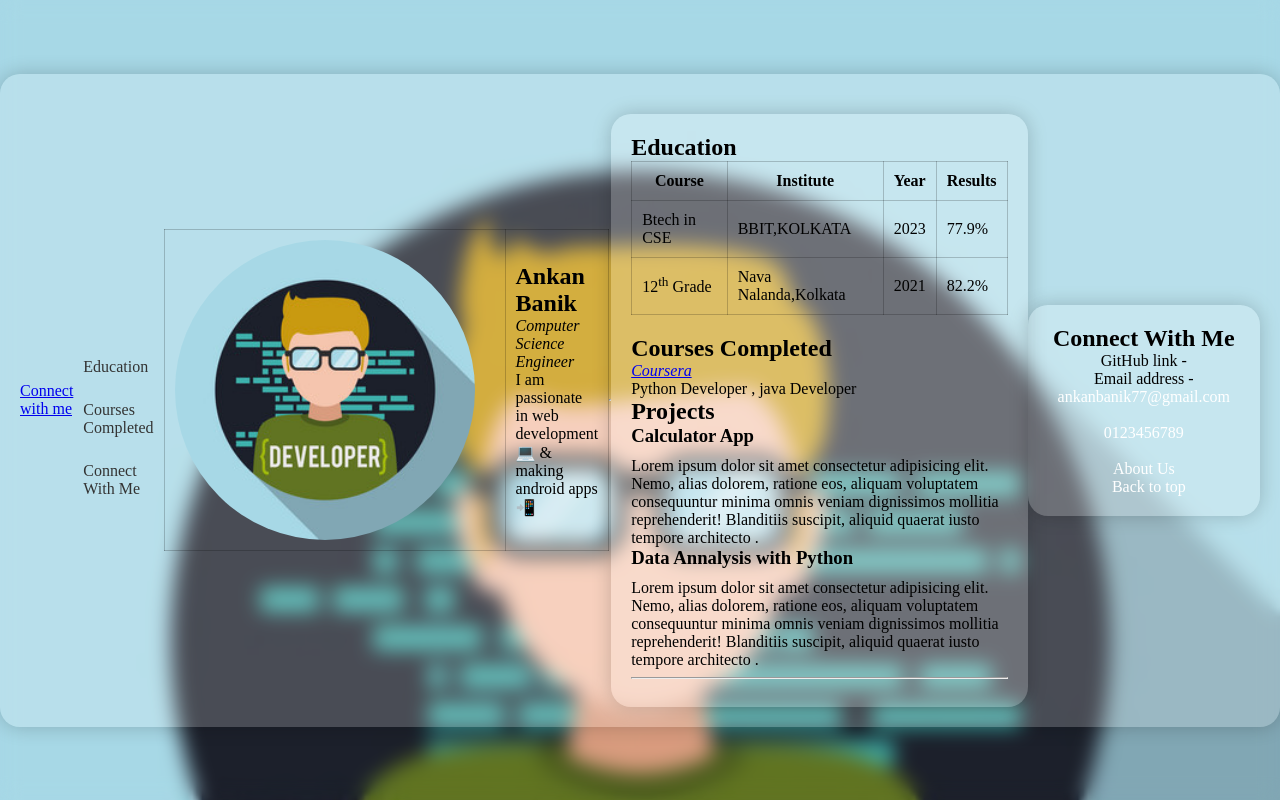
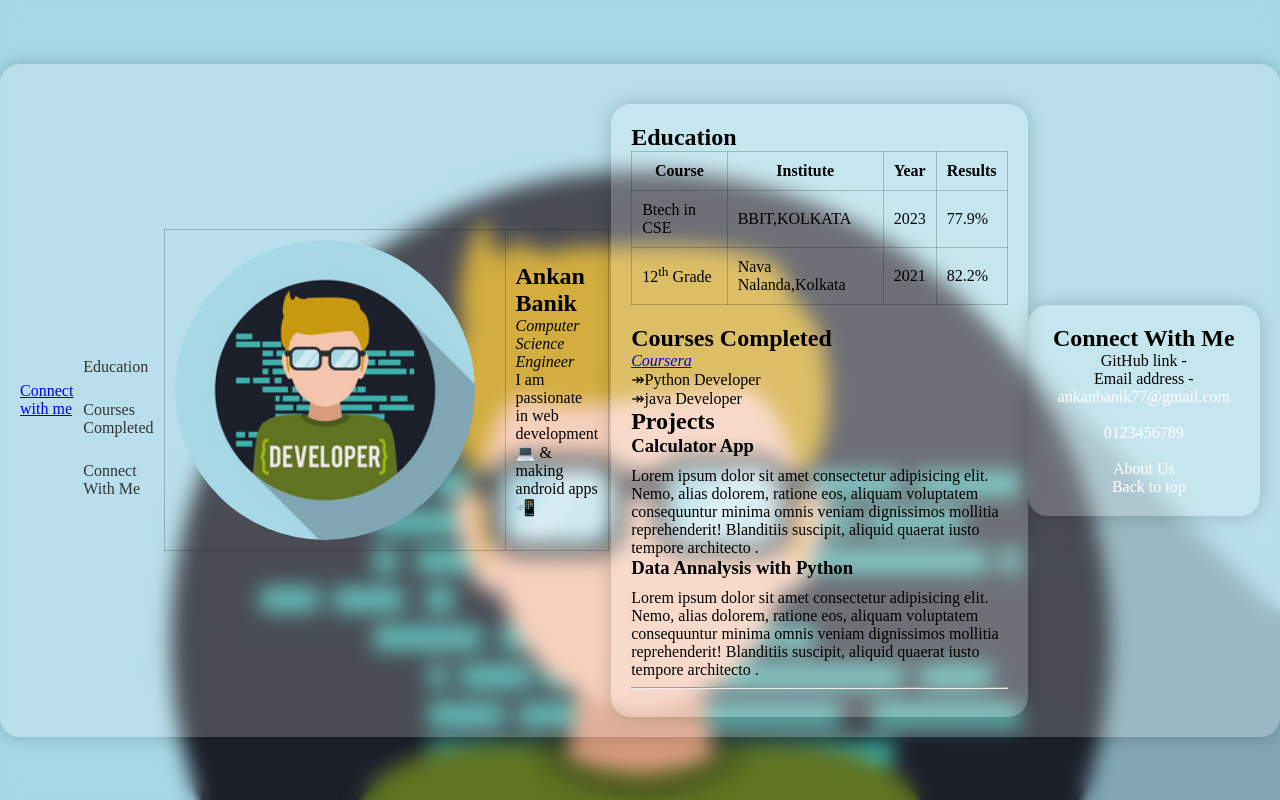
Before and after one commit to Ankan9330/Resume, a plain HTML site: page index.html in a window 1280 px wide. Drawn offline with Linux system fonts and the light colour scheme.

Commit message:
Update index.html

```diff
--- a/index.html
+++ b/index.html
@@ -62,7 +62,8 @@
         <section id="Courses Completed">
             <h2><strong>Courses Completed</strong> </h2>
             <p><i><a target="_blank" href="https://www.coursera.org">Coursera</a></i></p>
-            <p>Python Developer , java Developer</p>
+            <p> ↠Python Developer </p>
+            <p> ↠java Developer</p>
             <h2>Projects</h2>
             <ul>
                 <li>
```
